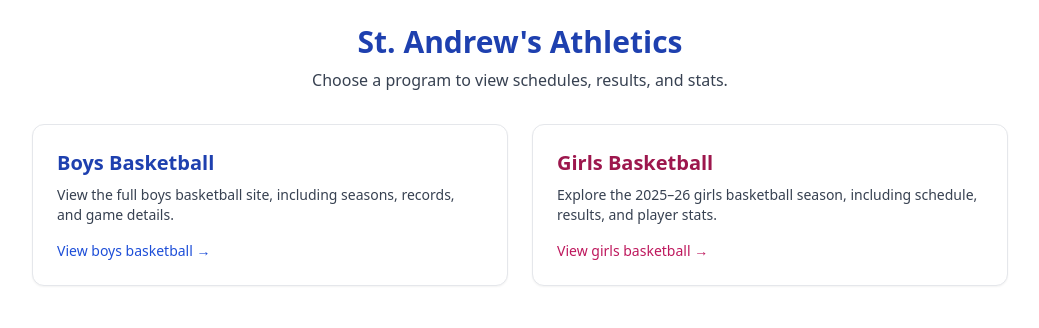
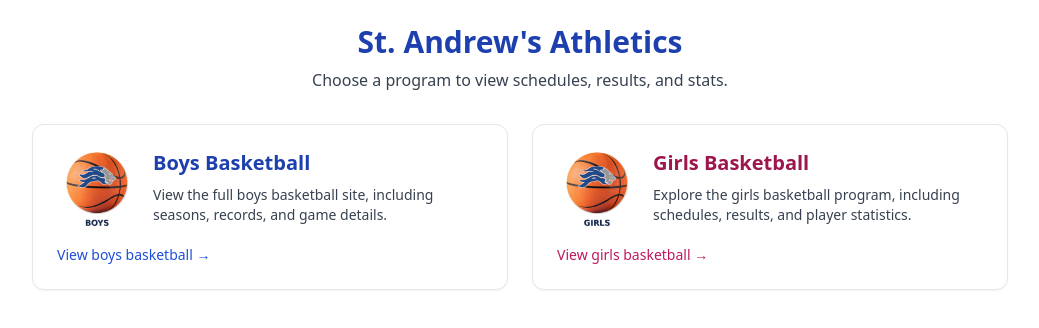
Before and after one commit to newonda1/st-andrews-basketball, a React (Vite) app: page / in a window 1280 px wide. Shown: the top 328 px of the page, without its empty margins (120-1159 px from the left). Built offline with nearby package versions, Linux system fonts and the light colour scheme.

Commit message:
Update AthleticsHome.jsx

```diff
--- a/src/AthleticsHome.jsx
+++ b/src/AthleticsHome.jsx
@@ -4,6 +4,7 @@ import { Link } from "react-router-dom";
 function AthleticsHome() {
   return (
     <div className="p-6 max-w-5xl mx-auto space-y-8">
+      {/* Page header */}
       <header className="text-center space-y-2">
         <h1 className="text-3xl font-bold text-blue-800">
           St. Andrew&apos;s Athletics
@@ -13,12 +14,20 @@ function AthleticsHome() {
         </p>
       </header>
 
+      {/* Main tiles */}
       <div className="grid gap-6 md:grid-cols-2">
-        {/* Boys Basketball card */}
+        {/* Boys Basketball tile */}
         <Link
           to="/athletics/boys/basketball"
           className="border rounded-xl p-6 shadow-sm hover:shadow-md hover:-translate-y-0.5 transition transform bg-white flex flex-col justify-between"
         >
+          <div className="flex items-start gap-4">
+            <img
+              src="/images/boys/basketball/boys_basketball_icon.png"
+              alt="Boys Basketball"
+              className="w-20 h-20 object-contain shrink-0"
+              loading="lazy"
+            />
             <div>
               <h2 className="text-xl font-semibold text-blue-800 mb-2">
                 Boys Basketball
@@ -28,25 +37,36 @@ function AthleticsHome() {
                 and game details.
               </p>
             </div>
+          </div>
+
           <div className="mt-4 text-sm font-medium text-blue-700">
             View boys basketball &rarr;
           </div>
         </Link>
 
-        {/* Girls Basketball card */}
+        {/* Girls Basketball tile */}
         <Link
           to="/athletics/girls/basketball"
           className="border rounded-xl p-6 shadow-sm hover:shadow-md hover:-translate-y-0.5 transition transform bg-white flex flex-col justify-between"
         >
+          <div className="flex items-start gap-4">
+            <img
+              src="/images/girls/basketball/girls_basketball_icon.png"
+              alt="Girls Basketball"
+              className="w-20 h-20 object-contain shrink-0"
+              loading="lazy"
+            />
             <div>
               <h2 className="text-xl font-semibold text-pink-800 mb-2">
                 Girls Basketball
               </h2>
               <p className="text-gray-700 text-sm">
-              Explore the 2025–26 girls basketball season, including schedule,
-              results, and player stats.
+                Explore the girls basketball program, including schedules,
+                results, and player statistics.
               </p>
             </div>
+          </div>
+
           <div className="mt-4 text-sm font-medium text-pink-700">
             View girls basketball &rarr;
           </div>
```
Lines whose indentation alone changed are shown as unchanged.
